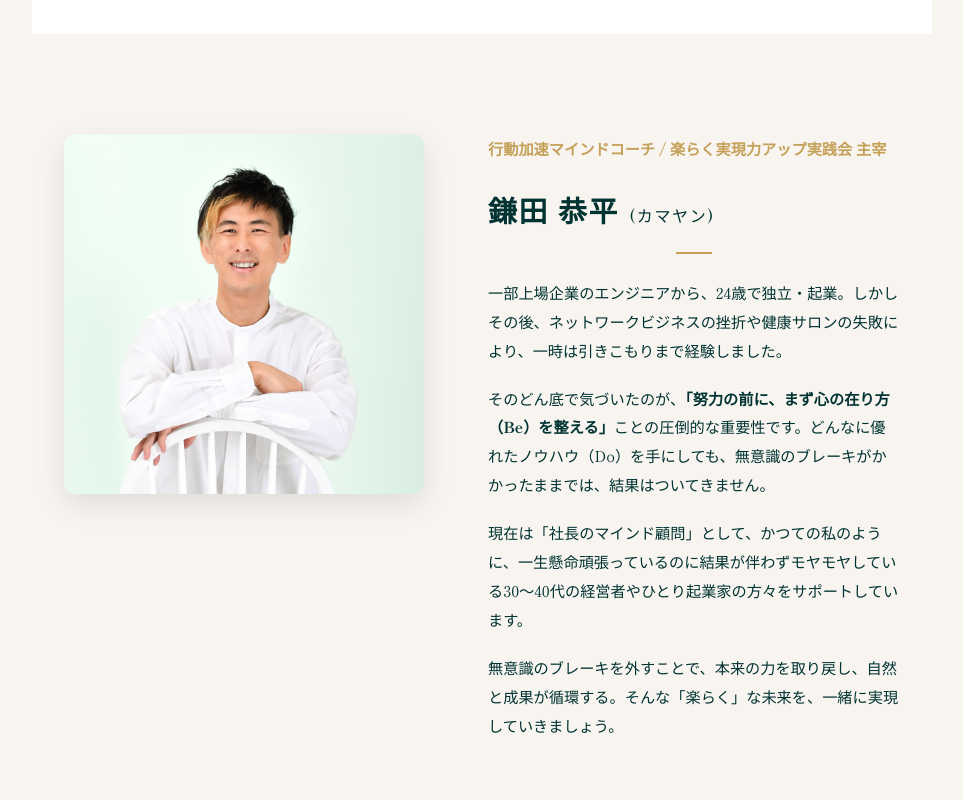
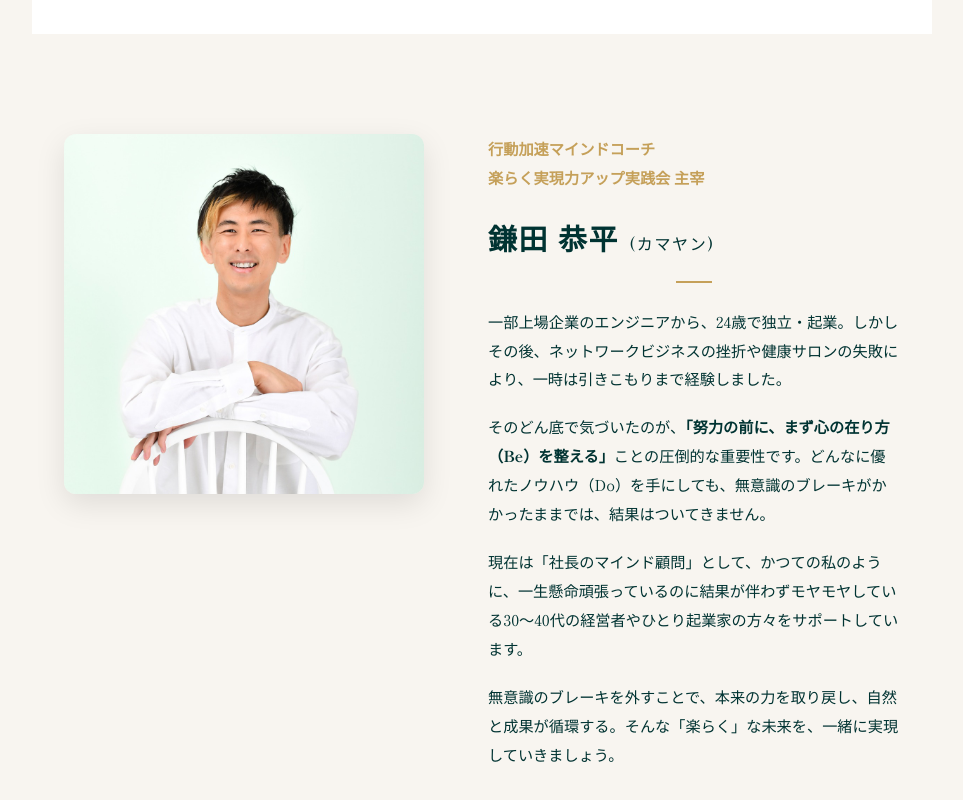
Before and after one commit to kyhfe013/kamayan-web, a plain HTML site: page rakuraku/index.html in a window 1280 px wide. Shown: the part 7537-8337 px from the top of the page, without its empty margins (158-1121 px from the left). Drawn offline with Linux system fonts and the light colour scheme.

Commit message:
UI: Split organizer title into two lines for better readability

```diff
--- a/rakuraku/index.html
+++ b/rakuraku/index.html
@@ -539,7 +539,7 @@
             <div class="profile-container">
                 <img src="profile_kamayan.jpg" alt="鎌田恭平（カマヤン）" class="profile-img">
                 <div class="profile-text">
-                    <span class="profile-title">行動加速マインドコーチ / 楽らく実現力アップ実践会 主宰</span>
+                    <span class="profile-title">行動加速マインドコーチ<br>楽らく実現力アップ実践会 主宰</span>
                     <h2 class="profile-name" style="text-align: left; margin-bottom: 1.5rem;">鎌田 恭平<span style="font-size: 1rem; font-weight: normal; margin-left: 10px;">(カマヤン)</span></h2>
                     <p>一部上場企業のエンジニアから、24歳で独立・起業。しかしその後、ネットワークビジネスの挫折や健康サロンの失敗により、一時は引きこもりまで経験しました。</p>
                     <p>そのどん底で気づいたのが、<strong>「努力の前に、まず心の在り方（Be）を整える」</strong>ことの圧倒的な重要性です。どんなに優れたノウハウ（Do）を手にしても、無意識のブレーキがかかったままでは、結果はついてきません。</p>
```
